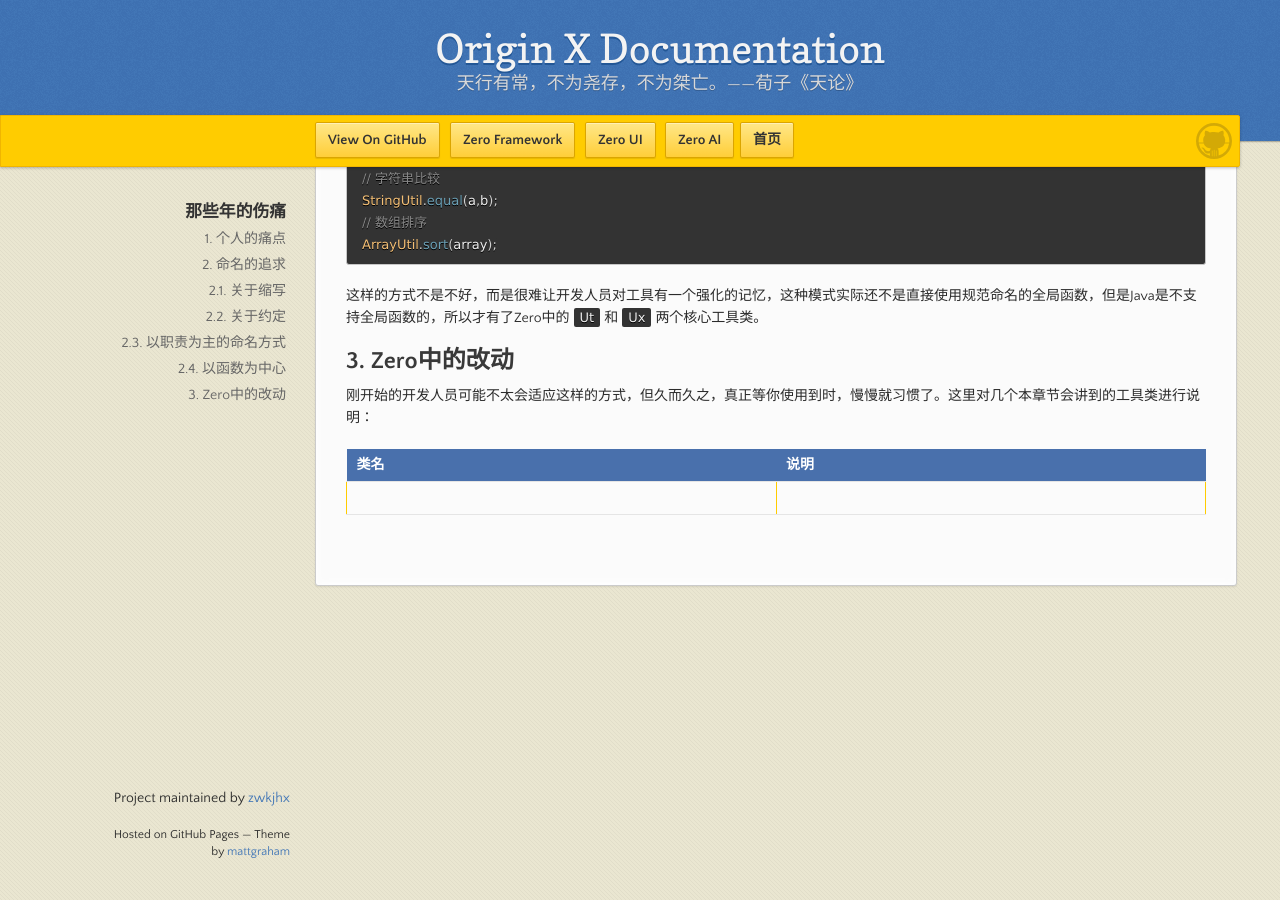
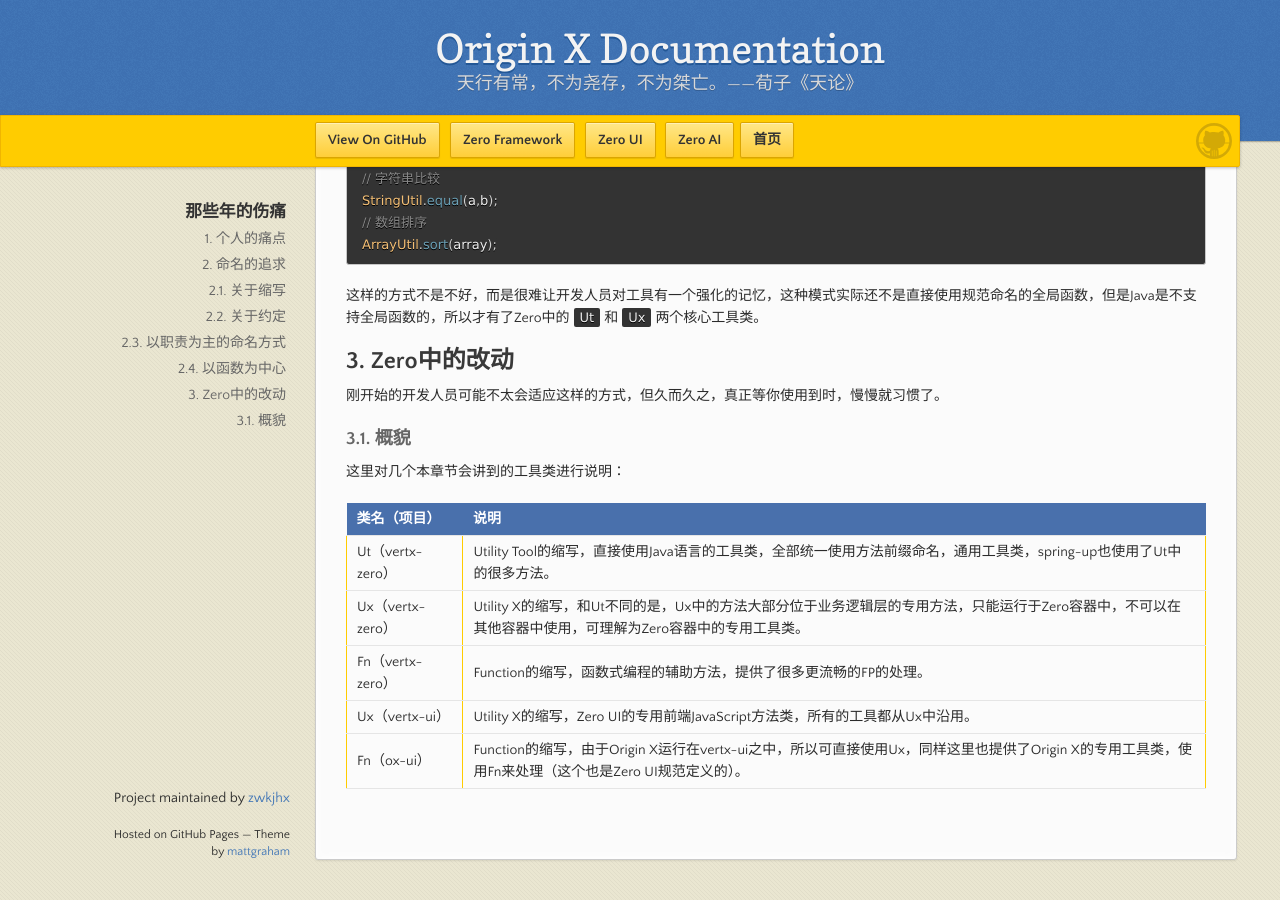
Before and after one commit to zwkjhx/ox-doc, a Jekyll site: the page built from utility-x/1-she-ji-li-nian/uxd-001-ling-ren-fan-suo-de-util.md, in a window 1280 px wide and 900 px high, scrolled down 2896 px. Built offline with Jekyll 4.4.1, drawn with Linux system fonts in a browser that asks for light colours; our own code applies the rules of GitHub Pages for plain Markdown files.

Commit message:
Updates utility-x/1-she-ji-li-nian/uxd-001-ling-ren-fan-suo-de-util.md
Auto commit by GitBook Editor

```diff
--- a/utility-x/1-she-ji-li-nian/uxd-001-ling-ren-fan-suo-de-util.md
+++ b/utility-x/1-she-ji-li-nian/uxd-001-ling-ren-fan-suo-de-util.md
@@ -119,8 +119,16 @@
 
 ## 3. Zero中的改动
 
-刚开始的开发人员可能不太会适应这样的方式，但久而久之，真正等你使用到时，慢慢就习惯了。这里对几个本章节会讲到的工具类进行说明：
+刚开始的开发人员可能不太会适应这样的方式，但久而久之，真正等你使用到时，慢慢就习惯了。
 
-| 类名 | 说明 |
+### 3.1. 概貌
+
+这里对几个本章节会讲到的工具类进行说明：
+
+| 类名（项目） | 说明 |
 | :--- | :--- |
-|  |  |
+| Ut（vertx-zero） | Utility Tool的缩写，直接使用Java语言的工具类，全部统一使用方法前缀命名，通用工具类，spring-up也使用了Ut中的很多方法。 |
+| Ux（vertx-zero） | Utility X的缩写，和Ut不同的是，Ux中的方法大部分位于业务逻辑层的专用方法，只能运行于Zero容器中，不可以在其他容器中使用，可理解为Zero容器中的专用工具类。 |
+| Fn（vertx-zero） | Function的缩写，函数式编程的辅助方法，提供了很多更流畅的FP的处理。 |
+| Ux（vertx-ui） | Utility X的缩写，Zero UI的专用前端JavaScript方法类，所有的工具都从Ux中沿用。 |
+| Fn（ox-ui） | Function的缩写，由于Origin X运行在vertx-ui之中，所以可直接使用Ux，同样这里也提供了Origin X的专用工具类，使用Fn来处理（这个也是Zero UI规范定义的）。 |
```
